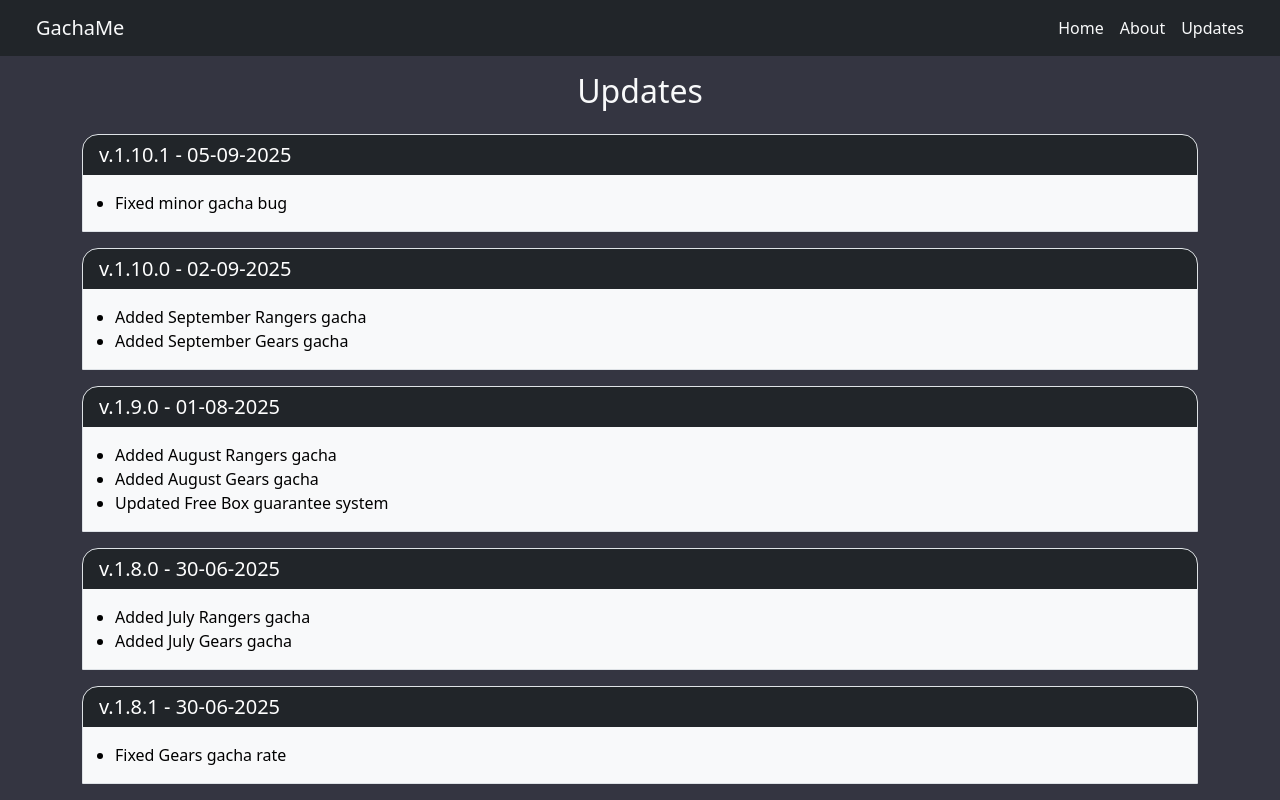
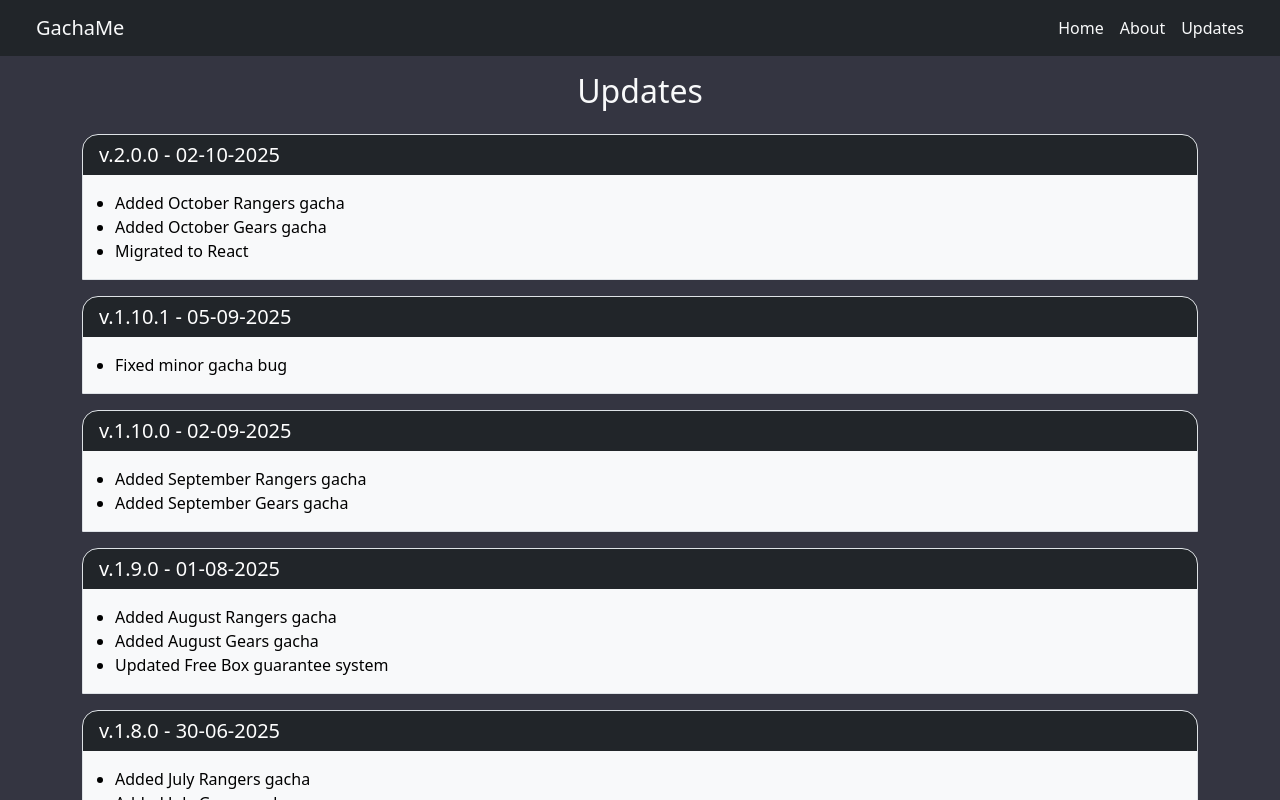
Before and after one commit to ArnutDev/gachame-react-remake, a React (Vite) app: page /updates in a window 1280 px wide. Shown: the top 800 px of the page. Built offline with nearby package versions, Linux system fonts and the light colour scheme.

Commit message:
Done all for collabro

```diff
--- a/src/assets/json-data/change-log.json
+++ b/src/assets/json-data/change-log.json
@@ -119,5 +119,14 @@
         "changes": [
             "Fixed minor gacha bug"
         ]
+    },
+    {
+        "version": "2.0.0",
+        "date": "02-10-2025",
+        "changes": [
+            "Added October Rangers gacha",
+            "Added October Gears gacha",
+            "Migrated to React"
+        ]
     }
 ]
--- a/src/components/RandomModal.jsx
+++ b/src/components/RandomModal.jsx
@@ -5,7 +5,7 @@ export default function RandomModal({ slots,specials,rubyCost, totalCount,guaran
       <div className="modal-dialog modal-dialog-centered modal-lg">
         <div className="modal-content">
           <div className="modal-header">
-            <h5 className="modal-title">ผลสุ่ม</h5>
+            <h5 className="modal-title">Result</h5>
             <button type="button" className="btn-close" onClick={onClose}></button>
           </div>
           <div className="modal-body">
@@ -39,8 +39,8 @@ export default function RandomModal({ slots,specials,rubyCost, totalCount,guaran
           <div className="modal-footer d-flex justify-content-between align-items-center">
             <p className="mb-0">Ruby used: {totalCount*rubyCost} | Total count: {totalCount} | Guaranteed in: {totalRandoms}/{guaranteeCount}</p>
             <div>
-              <button type="button" className="btn btn-secondary me-2" onClick={onClose}>ปิด</button>
-              <button type="button" className="btn btn-primary" onClick={onRandomAgain}>สุ่มอีกครั้ง</button>
+              <button type="button" className="btn btn-secondary me-2" onClick={onClose}>Close</button>
+              <button type="button" className="btn btn-primary" onClick={onRandomAgain}>Again</button>
             </div>
           </div>
         </div>
--- a/src/js/randomGears.js
+++ b/src/js/randomGears.js
@@ -72,7 +72,7 @@ export default async function gearsGacha(allGears, gachaConfig) {
             } else {
                 const gear6Star = [...allGears[4]]
                 gears[i] = gear6Star[5]; //6c special
-                console.log(gears[i])
+                // console.log(gears[i])
                 specials[i] = true
                 check6StarSpecial = true;
             }
--- a/src/js/randomRangers.js
+++ b/src/js/randomRangers.js
@@ -22,7 +22,7 @@ export default async function rangersGacha(allRangers, gachaConfig) {
             if (randomStart !== randomEnd) {
                 result = getAllRandom(gachaConfig.amountUltra, gachaConfig.eachRateUltra, rateRange);
             } else { //for test
-                result = true;
+                result = false;
             }
             const indexJson8U = 2;
             const indexJson8USpecial = 5;
@@ -45,7 +45,7 @@ export default async function rangersGacha(allRangers, gachaConfig) {
             if (randomStart !== randomEnd) {
                 result = getAllRandom(gachaConfig.amountCommon, gachaConfig.eachRateCommon, rateRange);
             } else { //for test
-                result = true;
+                result = false;
             }
             const indexJson8C = 3;
             const indexJson8CSpecial = 4;
--- a/src/js/utils.js
+++ b/src/js/utils.js
@@ -239,7 +239,7 @@ export function getGearsOddMonth(grade, indexJsonNormal, indexJsonSpecial, resul
         } else { // 7 star
             gearsJson.push(specialJson[gachaConfig.unRateUp7cIndex1]);
         }
-        console.log("f up")
+        // console.log("f up")
         specials[i] = null; // need to call func at normalGacha after this
     } else if (result && gachaConfig.rateUp) {
         const specialJson = allGears[indexJsonSpecial]; //8c-special
@@ -248,12 +248,12 @@ export function getGearsOddMonth(grade, indexJsonNormal, indexJsonSpecial, resul
         } else { // 7 star
             gearsJson.push(specialJson[gachaConfig.rateUp7cIndex1]);
         }
-        console.log("t up")
+        // console.log("t up")
         specials[i] = true;
     } else if (!result && !gachaConfig.rateUp) {
         gearsJson = [...allGears[indexJsonNormal]];
         specials[i] = false
-        console.log("f un")
+        // console.log("f un")
     } else {
         const specialJson = [...allGears[indexJsonSpecial]];
         if (grade === "8 star") {
```
Also changed, not shown: src/js/test.js (+12 -12 lines).
